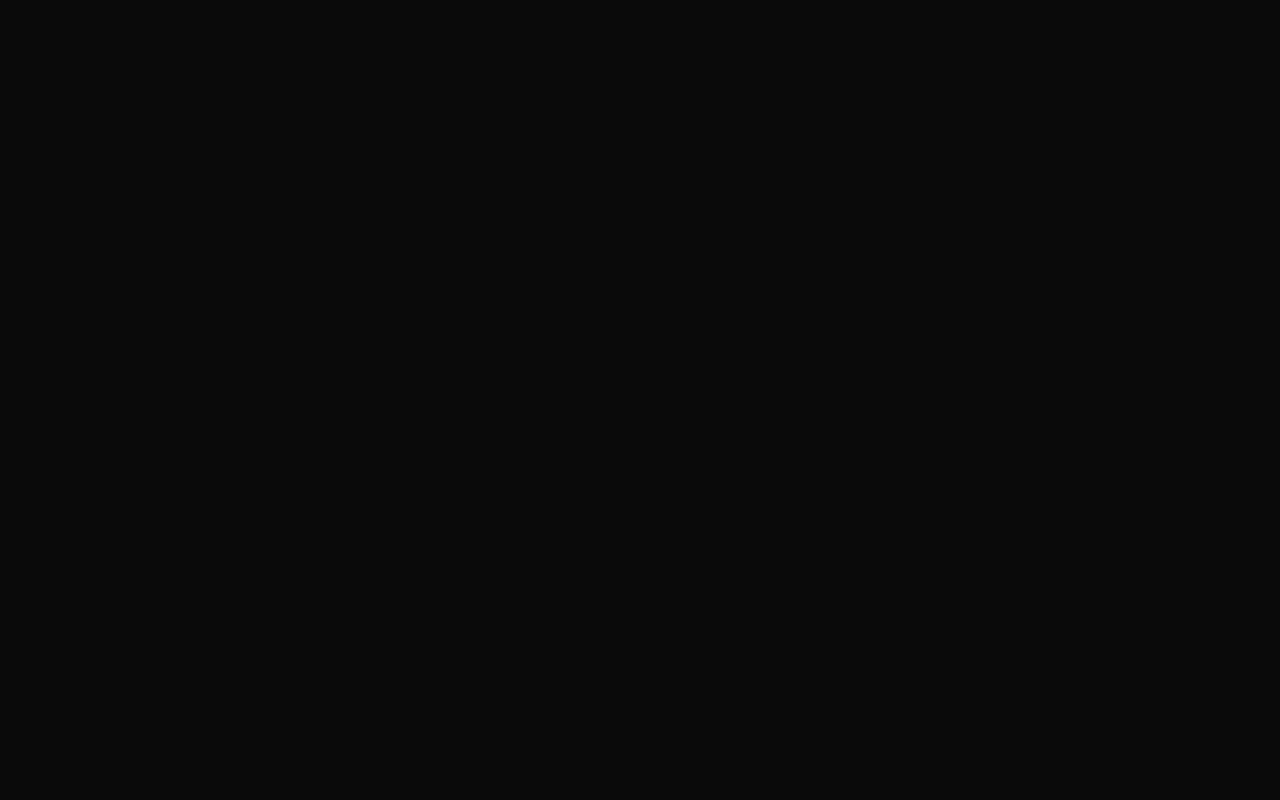
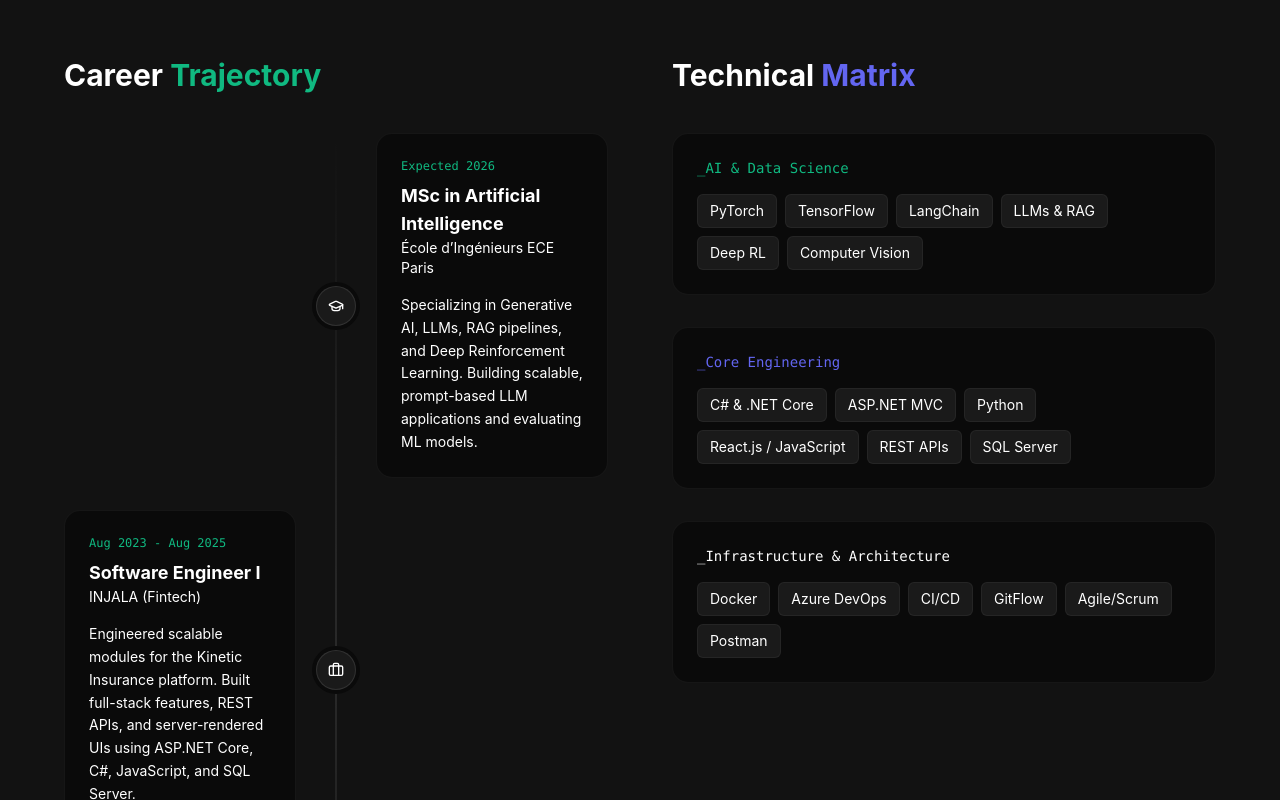
Before and after one commit to Devangsinh84/Devangsinh84.github.io, a React (Vite) app: page / in a window 1280 px wide. Shown: the part 1960-2760 px from the top of the page. Before the commit the page ends 1920 px from the top, so only its background shows below. Built offline with nearby package versions, Linux system fonts and the light colour scheme.

Commit message:
feat: integrate real-world SDE and AI CV data into timeline

```diff
--- a/src/App.jsx
+++ b/src/App.jsx
@@ -1,11 +1,13 @@
 import Hero from './sections/Hero';
 import Projects from './sections/Projects'
+import Experience from './sections/Experience';
 
 function App() {
   return (
     <main className="bg-background min-h-screen text-textMain selection:bg-primary/30">
       <Hero />
       <Projects />
+      <Experience />
     </main>
   )
 }
--- /dev/null
+++ b/src/data/experience.js
@@ -0,0 +1,37 @@
+import { Briefcase, GraduationCap, Code2 } from 'lucide-react';
+
+export const experience = [
+  {
+    id: 1,
+    type: "education",
+    title: "MSc in Artificial Intelligence",
+    organization: "École d’Ingénieurs ECE Paris",
+    date: "Expected 2026",
+    description: "Specializing in Generative AI, LLMs, RAG pipelines, and Deep Reinforcement Learning. Building scalable, prompt-based LLM applications and evaluating ML models.",
+    icon: GraduationCap
+  },
+  {
+    id: 2,
+    type: "work",
+    title: "Software Engineer I",
+    organization: "INJALA (Fintech)",
+    date: "Aug 2023 - Aug 2025",
+    description: "Engineered scalable modules for the Kinetic Insurance platform. Built full-stack features, REST APIs, and server-rendered UIs using ASP.NET Core, C#, JavaScript, and SQL Server.",
+    icon: Briefcase
+  },
+  {
+    id: 3,
+    type: "education",
+    title: "B.E. in Information Technology",
+    organization: "Sardar Vallabhbhai Patel Institute Of Technology",
+    date: "Graduated Jul 2023",
+    description: "Built a strong foundation in software architecture, database management, and full-stack development. Graduated with a CGPA of 8.71/10.",
+    icon: Code2
+  }
+];
+
+export const skills = {
+  ai: ["PyTorch", "TensorFlow", "LangChain", "LLMs & RAG", "Deep RL", "Computer Vision"],
+  engineering: ["C# & .NET Core", "ASP.NET MVC", "Python", "React.js / JavaScript", "REST APIs", "SQL Server"],
+  infrastructure: ["Docker", "Azure DevOps", "CI/CD", "GitFlow", "Agile/Scrum", "Postman"]
+};
--- /dev/null
+++ b/src/sections/Experience.jsx
@@ -0,0 +1,112 @@
+import { motion } from 'framer-motion';
+import { experience, skills } from '../data/experience';
+
+export default function Experience() {
+  return (
+    <section className="py-24 px-6 bg-surface/50 border-t border-white/5 relative" id="experience">
+      <div className="max-w-6xl mx-auto grid grid-cols-1 lg:grid-cols-2 gap-16">
+
+        {/* Left Column: The Timeline */}
+        <div>
+          <h2 className="text-3xl font-bold text-textMain mb-10">
+            Career <span className="text-primary">Trajectory</span>
+          </h2>
+
+          <div className="space-y-8 relative before:absolute before:inset-0 before:ml-5 before:-translate-x-px md:before:mx-auto md:before:translate-x-0 before:h-full before:w-0.5 before:bg-gradient-to-b before:from-transparent before:via-white/10 before:to-transparent">
+            {experience.map((item, index) => {
+              const Icon = item.icon;
+              return (
+                <motion.div
+                  key={item.id}
+                  initial={{ opacity: 0, x: -20 }}
+                  whileInView={{ opacity: 1, x: 0 }}
+                  viewport={{ once: true }}
+                  transition={{ duration: 0.5, delay: index * 0.1 }}
+                  className="relative flex items-center justify-between md:justify-normal md:odd:flex-row-reverse group is-active"
+                >
+                  <div className="flex items-center justify-center w-10 h-10 rounded-full border border-white/10 bg-surface shrink-0 md:order-1 md:group-odd:-translate-x-1/2 md:group-even:translate-x-1/2 shadow-[0_0_0_4px_#0a0a0a] z-10 group-hover:border-primary/50 group-hover:text-primary transition-colors">
+                    <Icon className="w-4 h-4" />
+                  </div>
+
+                  <div className="w-[calc(100%-4rem)] md:w-[calc(50%-2.5rem)] p-6 bg-background border border-white/5 rounded-2xl group-hover:border-primary/20 transition-colors">
+                    <div className="flex items-center justify-between mb-2">
+                      <span className="text-primary font-mono text-xs">{item.date}</span>
+                    </div>
+                    <h3 className="font-bold text-lg text-textMain">{item.title}</h3>
+                    <h4 className="text-sm text-textMuted mb-4">{item.organization}</h4>
+                    <p className="text-textMuted text-sm leading-relaxed">
+                      {item.description}
+                    </p>
+                  </div>
+                </motion.div>
+              )
+            })}
+          </div>
+        </div>
+
+        {/* Right Column: The Skill Matrix */}
+        <div>
+          <h2 className="text-3xl font-bold text-textMain mb-10">
+            Technical <span className="text-secondary">Matrix</span>
+          </h2>
+
+          <div className="space-y-8">
+            {/* AI & Data */}
+            <motion.div
+              initial={{ opacity: 0, y: 20 }}
+              whileInView={{ opacity: 1, y: 0 }}
+              viewport={{ once: true }}
+              className="p-6 bg-background border border-white/5 rounded-2xl"
+            >
+              <h3 className="text-primary font-mono text-sm mb-4">_AI & Data Science</h3>
+              <div className="flex flex-wrap gap-2">
+                {skills.ai.map(skill => (
+                  <span key={skill} className="px-3 py-1.5 bg-surface text-textMain rounded-md text-sm border border-white/5 hover:border-primary/30 transition-colors">
+                    {skill}
+                  </span>
+                ))}
+              </div>
+            </motion.div>
+
+            {/* Core Engineering */}
+            <motion.div
+              initial={{ opacity: 0, y: 20 }}
+              whileInView={{ opacity: 1, y: 0 }}
+              viewport={{ once: true }}
+              transition={{ delay: 0.1 }}
+              className="p-6 bg-background border border-white/5 rounded-2xl"
+            >
+              <h3 className="text-secondary font-mono text-sm mb-4">_Core Engineering</h3>
+              <div className="flex flex-wrap gap-2">
+                {skills.engineering.map(skill => (
+                  <span key={skill} className="px-3 py-1.5 bg-surface text-textMain rounded-md text-sm border border-white/5 hover:border-secondary/30 transition-colors">
+                    {skill}
+                  </span>
+                ))}
+              </div>
+            </motion.div>
+
+            {/* Infrastructure */}
+            <motion.div
+              initial={{ opacity: 0, y: 20 }}
+              whileInView={{ opacity: 1, y: 0 }}
+              viewport={{ once: true }}
+              transition={{ delay: 0.2 }}
+              className="p-6 bg-background border border-white/5 rounded-2xl"
+            >
+              <h3 className="text-textMuted font-mono text-sm mb-4">_Infrastructure & Architecture</h3>
+              <div className="flex flex-wrap gap-2">
+                {skills.infrastructure.map(skill => (
+                  <span key={skill} className="px-3 py-1.5 bg-surface text-textMain rounded-md text-sm border border-white/5 hover:border-white/20 transition-colors">
+                    {skill}
+                  </span>
+                ))}
+              </div>
+            </motion.div>
+          </div>
+        </div>
+
+      </div>
+    </section>
+  )
+}
```
